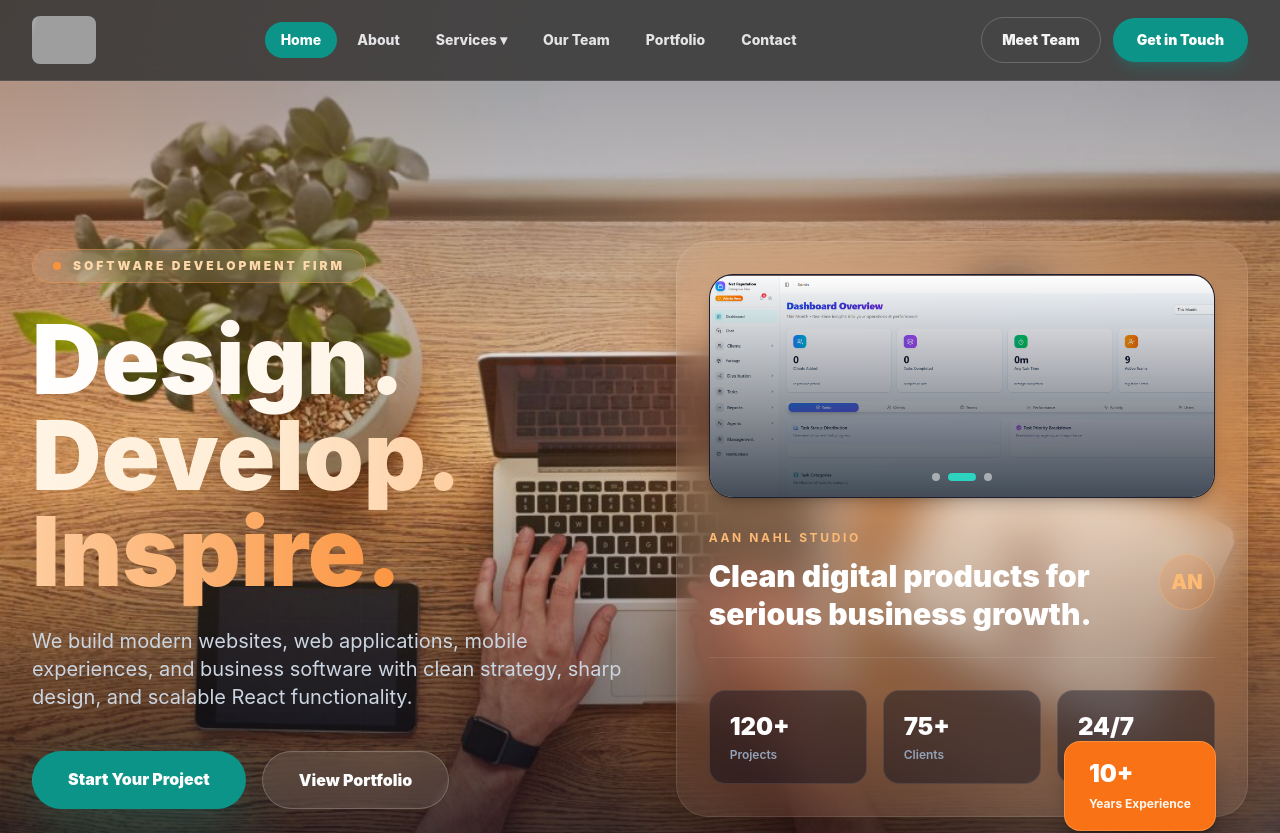
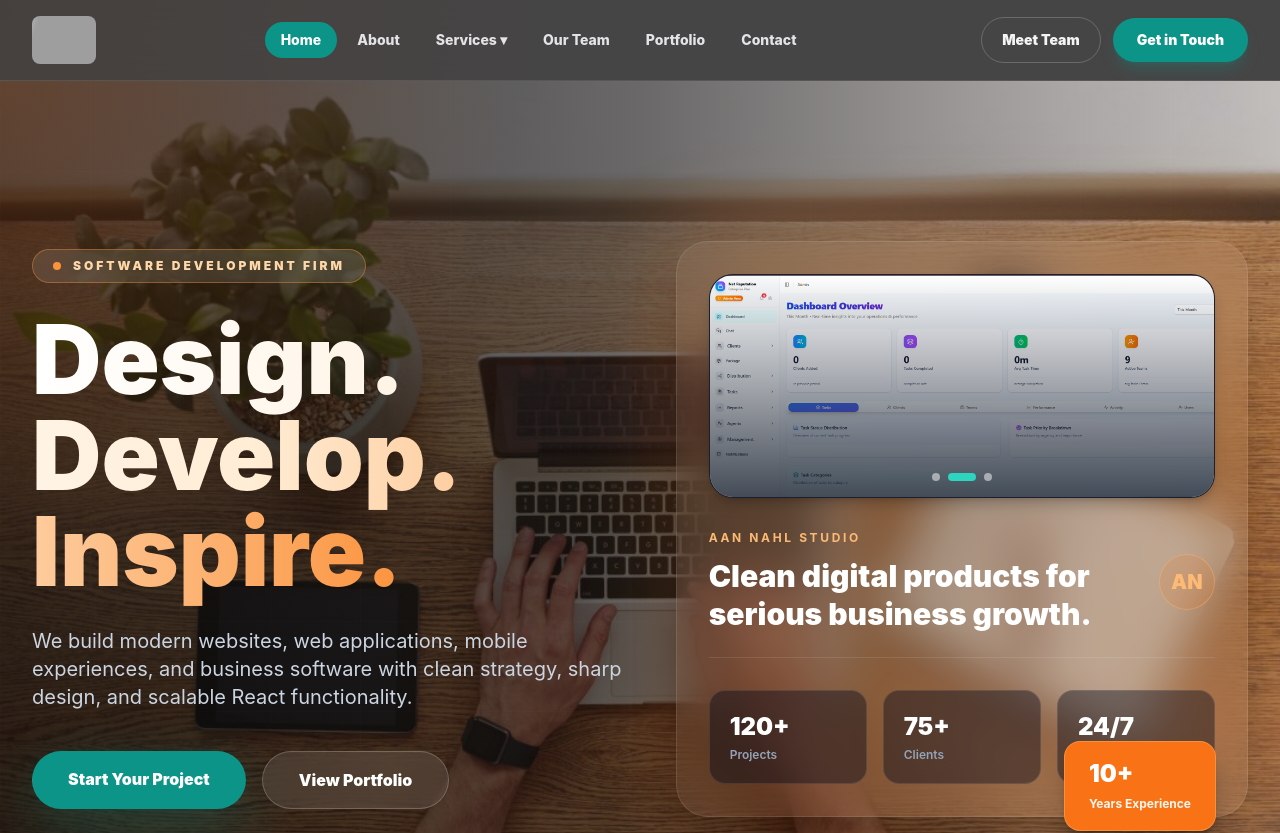
Before and after one commit to oasifashraf/aannahl-website-nextjs, a Next.js app: page / in a window 1280 px wide. Shown: the top 833 px of the page. Built offline with nearby package versions, Linux system fonts and the light colour scheme; grey boxes are pictures that could not be loaded.

Commit message:
Hero color

```diff
--- a/src/components/home/Hero.tsx
+++ b/src/components/home/Hero.tsx
@@ -38,9 +38,9 @@ export default function Hero() {
       priority
     />
   </div>
+  <div className="absolute inset-0 bg-gradient-to-r from-zinc-950/80 via-zinc-950/60 to-zinc-950/20" />
 
-  <div className="absolute inset-0 bg-gradient-to-r from-slate-950/88 via-slate-950/72 to-slate-950/45" />
-  <div className="absolute inset-0 bg-gradient-to-b from-slate-950/35 via-transparent to-slate-950/80" />
+
 
   <div className="absolute inset-0 bg-[radial-gradient(circle_at_top_left,rgba(249,115,22,0.22),transparent_34%),radial-gradient(circle_at_bottom_right,rgba(255,255,255,0.16),transparent_30%)]" />
 
```
